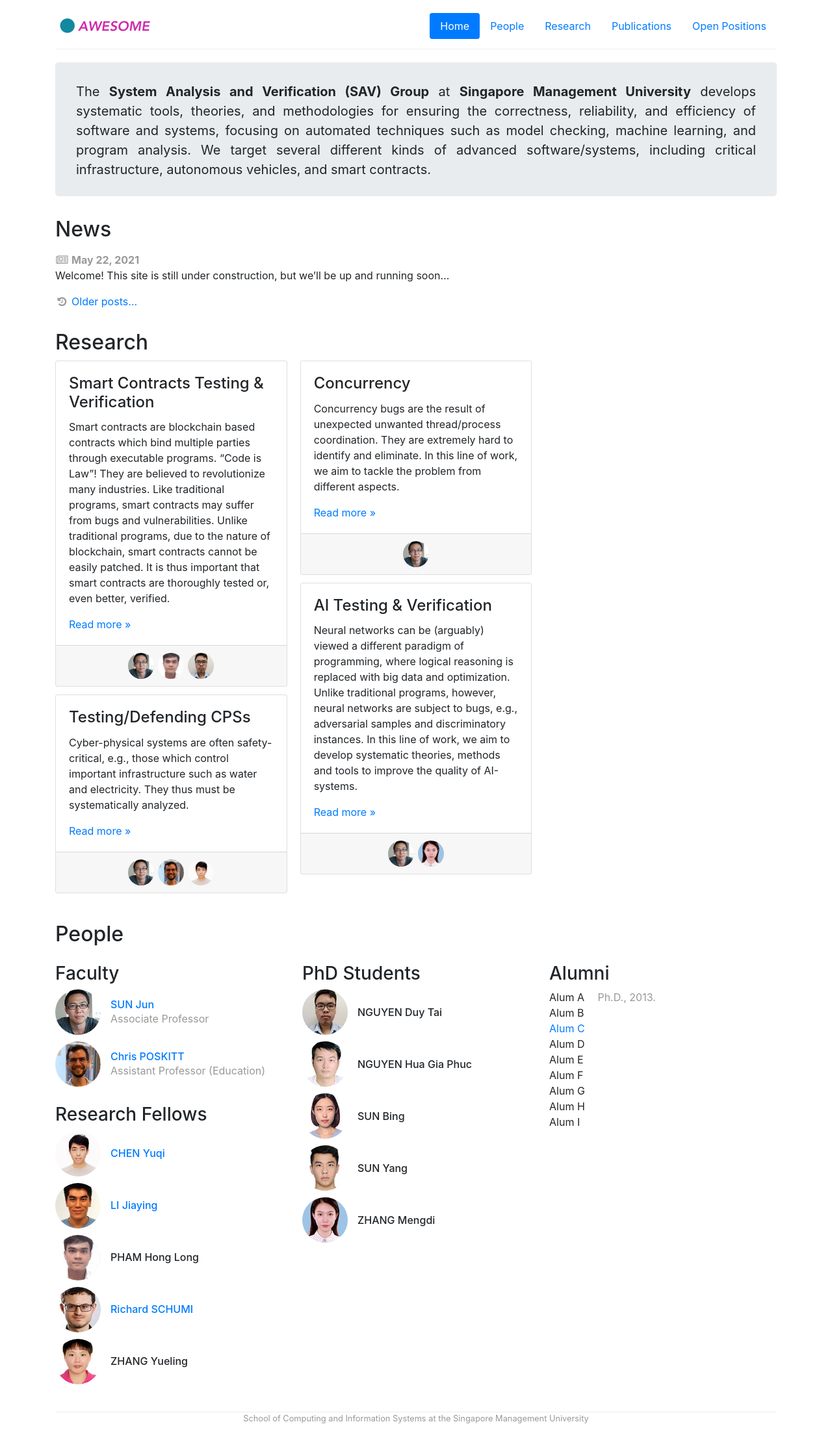
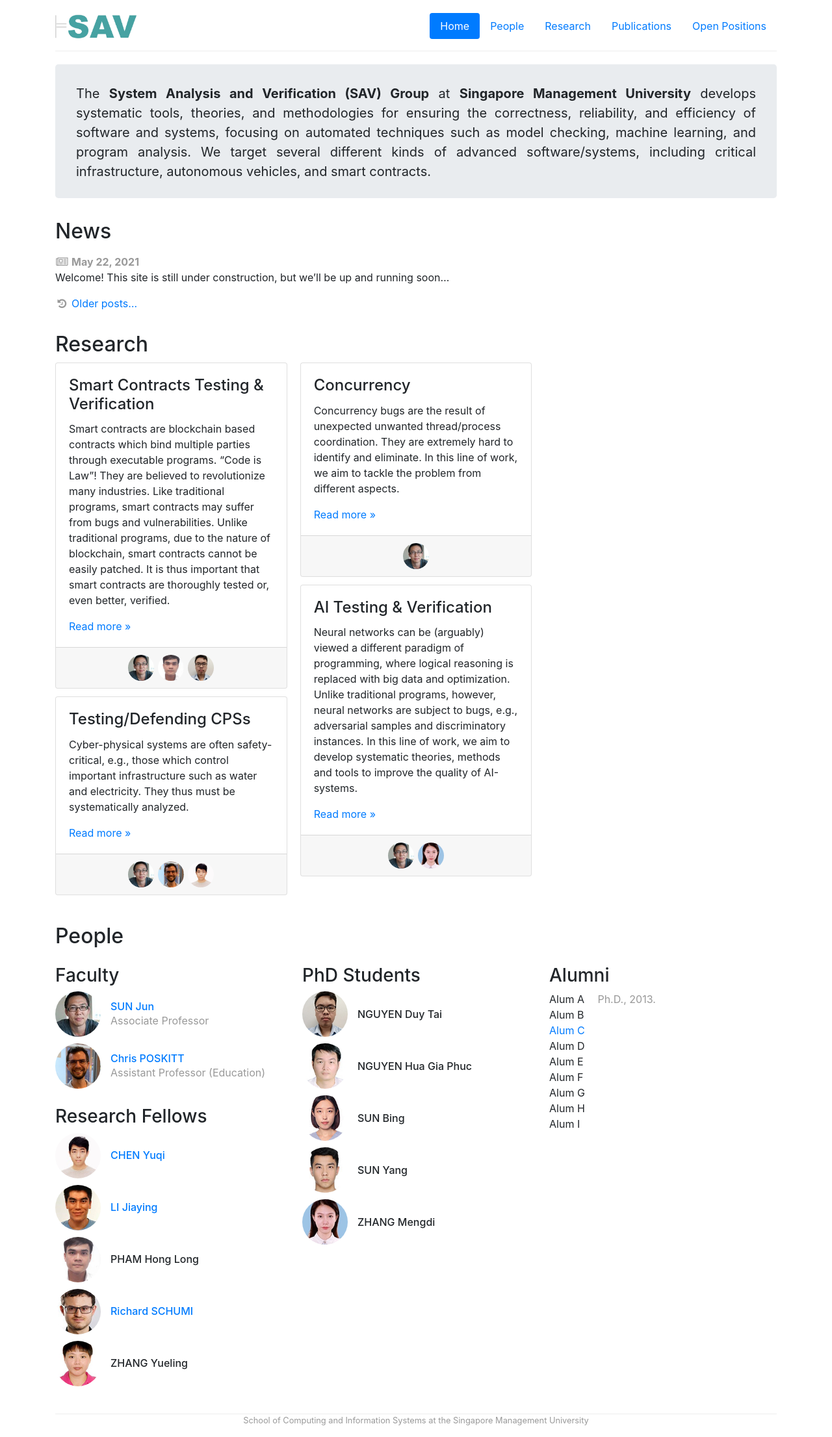
Before and after one commit to smallzjuer/sav-smu.github.io, a Jekyll site: the page built from index.html, in a window 1280 px wide. Shown: the whole page at 65% size. Built offline with Jekyll 4.4.1, drawn with Linux system fonts in a browser that asks for light colours.

Commit message:
simple logo

```diff
--- a/_layouts/default.html
+++ b/_layouts/default.html
@@ -19,9 +19,10 @@
                         flex-column
                         flex-md-row justify-content-md-between">
                 <a href="{{ site.base }}/" class="">
-                    <img src="{{ site.base }}/img/logo.png"
+                    <!--<img src="{{ site.base }}/img/logo.png"
                          srcset="{{ site.base }}/img/logo@2x.png 2x"
-                         alt="Awesome" id="logo">
+                         alt="Awesome" id="logo"> -->
+						<img src="{{ site.base }}/img/sav-logo.jpg" alt="SAV Group Logo" id="logo">
                 </a>
                 <ul class="nav nav-pills justify-content-center">
 
--- a/css/group.scss
+++ b/css/group.scss
@@ -53,8 +53,8 @@ a > .fa {
 
 /* Group logo */
 #logo {
-    width: 154px;
-    height: 35px;
+    /*width: 154px; */
+    height: 38px;
     margin: 2px 0 8px 0;
 }
 
```
Also changed, not shown: img/sav-logo.jpg (added).
